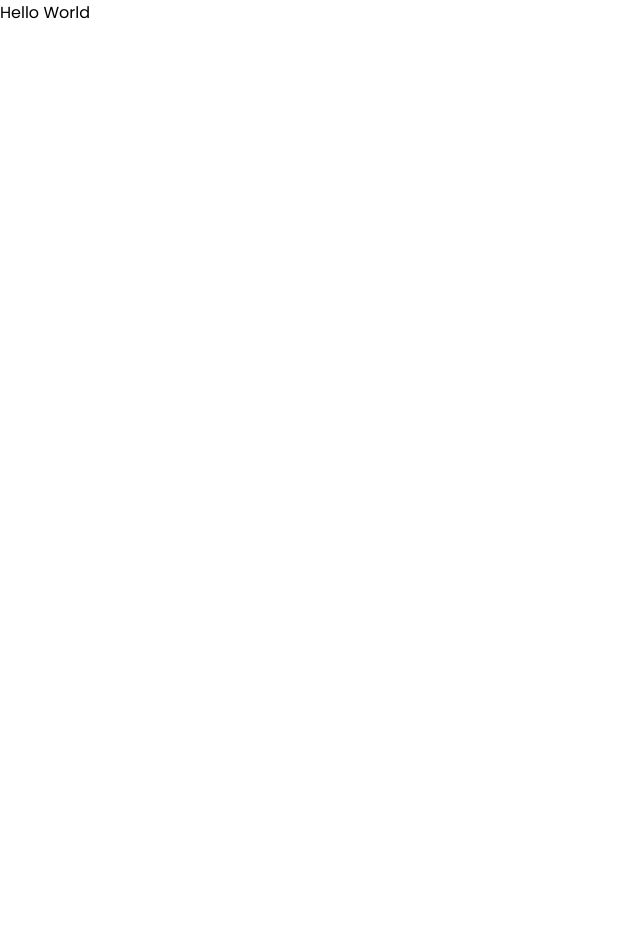
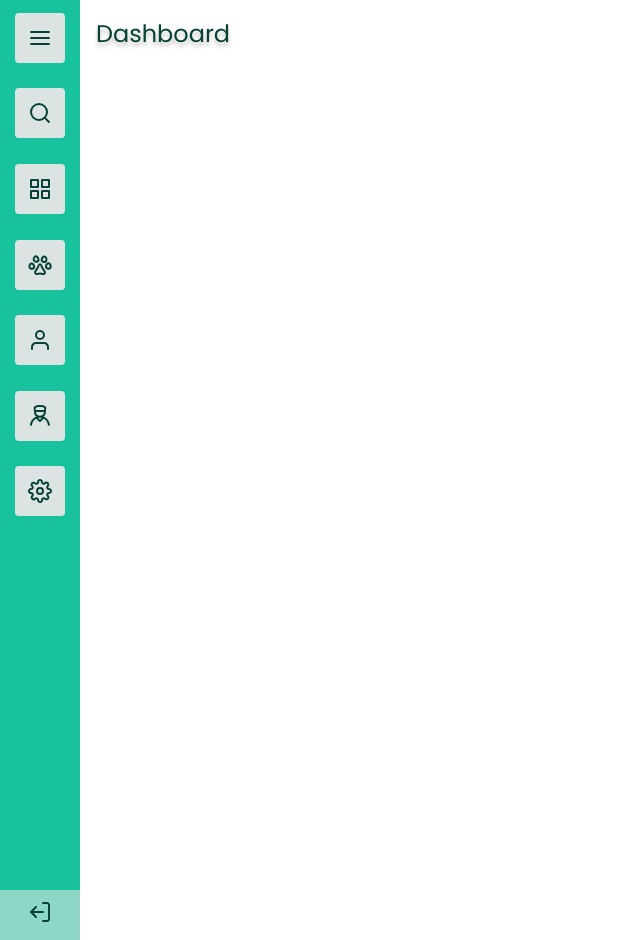
Before and after one commit to ThomasDixini/SideBar, a plain HTML site: page index.html in a window 1280 px wide. Shown: the whole page, without its empty margins (0-640 px from the left). Before the commit the page ends 800 px from the top, so only its background shows below. Drawn offline with Linux system fonts and the light colour scheme.

Commit message:
Barra lateral pronta e estilizada

```diff
--- a/index.html
+++ b/index.html
@@ -16,6 +16,43 @@
     <link rel="stylesheet" href="./styles.css">
 </head>
 <body>
-    <p>Hello World</p>
+
+    <aside>
+        <nav>
+            <section class="menu">
+                <div class="icon">
+                    <img src="./assets/menu.svg" alt="Botão de Pesquisa">
+
+                </div>
+                <div class="icon">
+                    <img src="./assets/search.svg" alt="Botão de Pesquisa">
+                </div>
+                <div class="icon">
+                    <img src="./assets/grid.svg" alt="Botão de Pesquisa">
+                </div>
+                <div class="icon">
+                    <img src="./assets/pet.svg" alt="Botão de Pesquisa">
+                </div>
+                <div class="icon">
+                    <img src="./assets/user.svg" alt="Botão de Pesquisa">
+                </div>
+                <div class="icon">
+                    <img src="./assets/vet.svg" alt="Botão de Pesquisa">
+                </div>
+                <div class="icon">
+                    <img src="./assets/settings.svg" alt="Botão de Pesquisa">
+                </div>
+            </section>
+
+                <button type="button">
+                    <img src="./assets/log-out.svg" alt="">
+                </button>
+
+        </nav>
+    </aside>
+
+    <header>
+        <h1>Dashboard</h1>
+    </header>
 </body>
 </html>
--- a/styles.css
+++ b/styles.css
@@ -16,3 +16,58 @@
       --light-grey: #dce4e3;
     --text-color: #084236;
   }
+
+  body {
+      display: flex;
+  }
+
+  /* HEADER ===============================================*/
+
+  h1 {
+    font-size: 1.5rem;
+    font-weight: 500;
+
+    margin: 1rem;
+
+
+    color: var(--text-color);
+    text-shadow: 0 4px 4px rgba(0,0,0,0.25);
+  }
+
+  /* MENU ================================================== */
+
+  .menu{
+
+    width: 5rem;
+    height: 890px;
+    background-color: var(--green);
+
+    display: flex;
+    flex-direction: column;
+    align-items: center;
+
+  }
+
+  .icon {
+      display: flex;
+      justify-content: center;
+      align-items: center;
+
+    width: 50px;
+    height: 50px;
+    margin: 0.8rem 1.5rem;
+      background-color: var(--light-grey);
+
+    border-radius: 0.25rem;
+  }
+
+  button {
+
+      width: 5rem;
+      height: 50px;
+
+      border: none;
+      outline: none;
+
+      background-color: var(--light-green);
+  }
```
